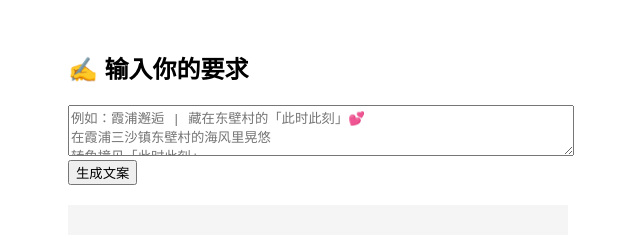
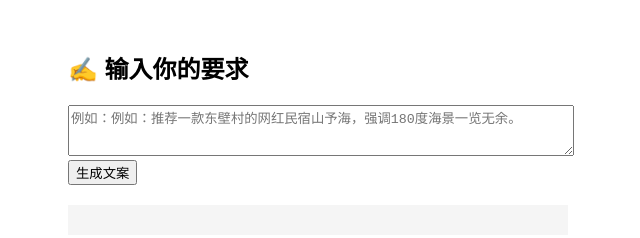
Before and after one commit to Awen375/shanyuhai-ai, a website: page index.html in a window 1280 px wide. Shown: the whole page, without its empty margins (322-962 px from the left). Drawn offline with Linux system fonts and the light colour scheme.

Commit message:
Update index.html

```diff
--- a/index.html
+++ b/index.html
@@ -7,36 +7,7 @@
 </head>
 <body style="max-width:500px;margin:50px auto;font-family:sans-serif">
     <h2>✍️ 输入你的要求</h2>
-    <textarea id="prompt" rows="3" placeholder="例如：霞浦邂逅 | 藏在东壁村的「此时此刻」💕
-在霞浦三沙镇东壁村的海风里晃悠
-转角撞见「此时此刻」
-像捡到一片被时光浸软的海
-住过才懂这份浪漫值得大喊安利～
--
-📍 民宿就在霞浦三沙镇东壁村85 - 1号
--
-
-房间干净整洁
-床铺睡起来超舒服
-部分房间能直接看到海景🌊
-房间布置简约又不失格调
-房间里的投影设备超给力
-大晚上全屋开着灯，画面依旧清晰
--
-民宿里配备了自动化麻将桌🀄
-和朋友一起出行，简直不要太欢乐
-玩累了，还能到看海上民宿的露台公区
-吹吹海风，看看风景，巨舒服
-民宿的房间和公共区域充满了侘寂美感
-既文艺又高级，张张都能刷爆朋友圈📷
--
-管理民宿的几位小姐姐热情又善良
-还能做出一手超好喝的咖啡
-咨询餐厅、景点和船家
-一个比一个靠谱，完全不踩雷👍
--
-宝子们，来霞浦一定要试试这儿
-在「此时此刻」，邂逅属于你的美好时光~" style="width:100%"></textarea>
+    <textarea id="prompt" rows="3" placeholder="例如：例如：推荐一款东壁村的网红民宿山予海，强调180度海景一览无余。" style="width:100%"></textarea>
     <br>
     <button onclick="generate()">生成文案</button>
     <div id="result" style="margin-top:20px;background:#f5f5f5;padding:15px;white-space:pre-wrap;"></div>
```
